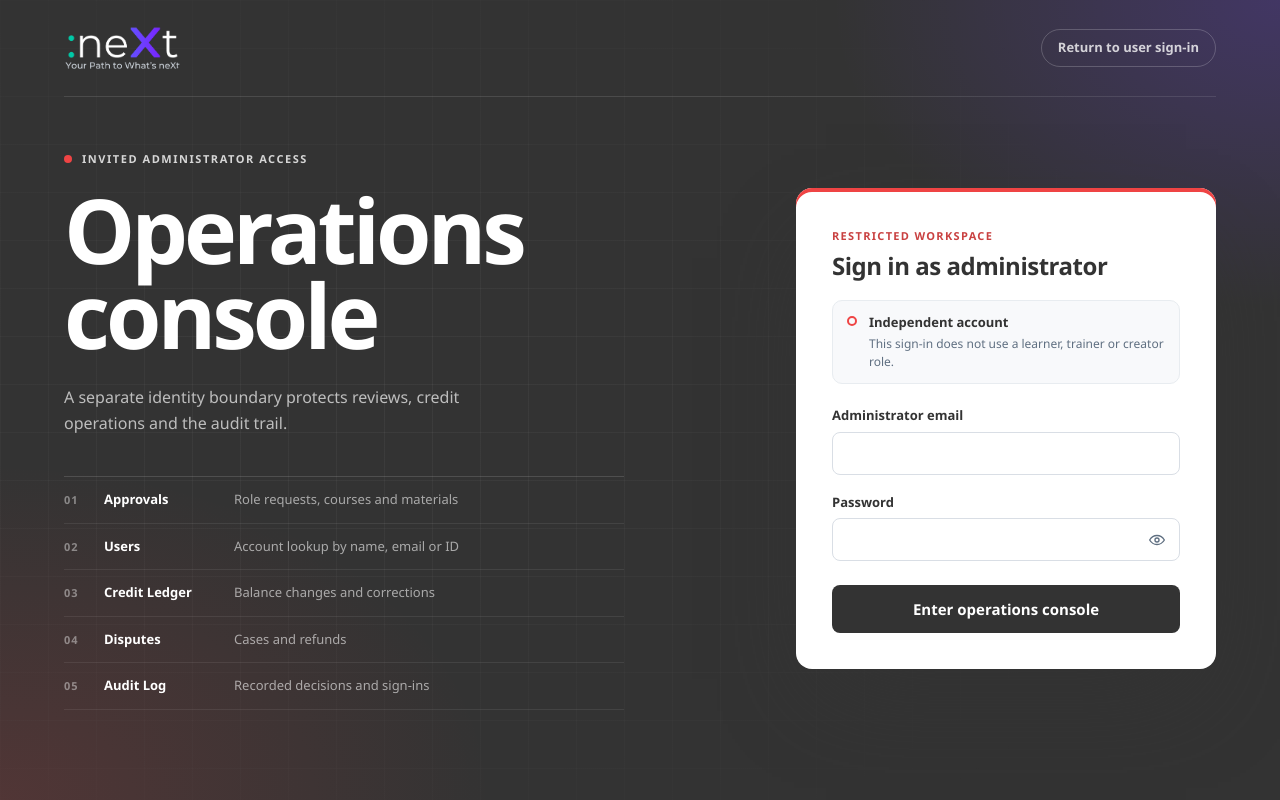
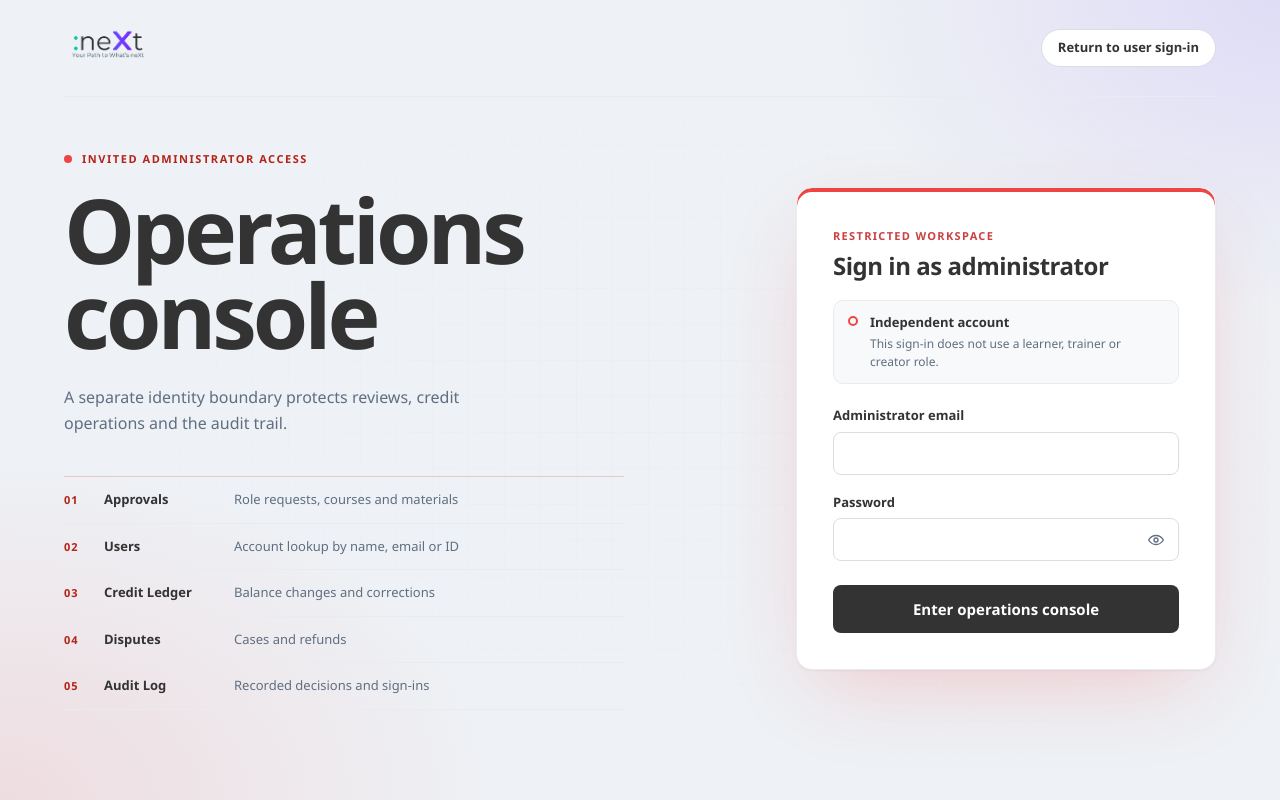
Before and after one commit to 2769824634/CoLearnX, a React (Vite) app in the folder colearnx.client/: page /admin/login in a window 1280 px wide. Built offline with nearby package versions, Linux system fonts and the light colour scheme.

Commit message:
New UI part 2: make all sign-in pages match the member login (#16)
Appearance only, no logic changes. Staff, register and password pages use the member login background and card. Admin login keeps its layout, recoloured to the light member login look with red marking it as restricted.

```diff
--- a/colearnx.client/src/App.jsx
+++ b/colearnx.client/src/App.jsx
@@ -8,6 +8,7 @@ import { SITE_TITLE } from './siteTitle';
 import './styles/member.css';
 import './styles/base-v10.css';
 import './styles/shell-v10.css';
+import './styles/auth-v10.css';
 
 function SiteTitle() {
   useEffect(() => {
--- a/colearnx.client/src/pages/admin/AdminLoginPage.jsx
+++ b/colearnx.client/src/pages/admin/AdminLoginPage.jsx
@@ -61,7 +61,7 @@ export default function AdminLoginPage() {
   return (
     <div className="auth-screen admin-auth-screen admin-console-screen">
       <header className="admin-console-bar">
-        <Logo tone="dark" />
+        <Logo />
         <Link className="admin-return-link" to="/login">Return to user sign-in</Link>
       </header>
       <main className="admin-console-layout" aria-labelledby="admin-login-title">
--- /dev/null
+++ b/colearnx.client/src/styles/auth-v10.css
@@ -0,0 +1,120 @@
+/* UI v10 · part 2: every sign-in page follows the member login page.
+   Staff, register and password pages take its background and card.
+   Admin takes the same card, with red marking it as the restricted entrance.
+   Appearance only: same fields, same text, same behaviour.
+   Selectors start with "html" so they win over admin.css, which loads later. */
+
+:root {
+  --login-glow:
+    radial-gradient(60% 50% at 12% 8%, color-mix(in srgb, var(--purple) 12%, transparent), transparent 70%),
+    radial-gradient(50% 45% at 92% 96%, color-mix(in srgb, var(--teal) 14%, transparent), transparent 70%),
+    var(--page-bg);
+  --login-grid:
+    linear-gradient(var(--border) 1px, transparent 1px),
+    linear-gradient(90deg, var(--border) 1px, transparent 1px);
+  --login-card-shadow:
+    0 1px 2px color-mix(in srgb, var(--charcoal) 6%, transparent),
+    0 30px 80px -24px color-mix(in srgb, var(--purple) 28%, transparent);
+}
+
+/* ---------- shared page background (same as member login) ---------- */
+html .auth-screen,
+html .auth-screen.admin-auth-screen {
+  position: relative;
+  overflow: hidden;
+  padding: 32px 16px;
+  color: var(--charcoal);
+  background: var(--login-glow);
+}
+
+html .auth-screen::before,
+html .admin-auth-screen::before {
+  content: '';
+  position: absolute;
+  inset: 0;
+  pointer-events: none;
+  opacity: 0.5;
+  background-image: var(--login-grid);
+  background-size: 36px 36px;
+  mask-image: radial-gradient(70% 70% at 50% 50%, #000, transparent 80%);
+}
+
+/* ---------- register, forgot / reset password, email check: same card finish ---------- */
+html .auth-card {
+  position: relative;
+  z-index: 1;
+  width: 460px;
+  border-radius: 16px;
+  box-shadow: var(--login-card-shadow);
+}
+
+html .auth-header {
+  border-bottom: 0;
+  padding-bottom: 4px;
+}
+
+html .auth-body h2 {
+  font-size: 22px;
+  letter-spacing: -0.02em;
+}
+
+/* ---------- admin: same layout as before, recoloured to the member login look; red marks it ---------- */
+html .auth-screen.admin-console-screen {
+  padding: 0 clamp(20px, 5vw, 72px) 40px;
+  background:
+    radial-gradient(55% 60% at 0% 100%, color-mix(in srgb, var(--danger) 12%, transparent), transparent 70%),
+    radial-gradient(50% 55% at 100% 0%, color-mix(in srgb, var(--purple) 12%, transparent), transparent 70%),
+    var(--page-bg);
+}
+
+html .admin-console-bar {
+  border-bottom-color: var(--border);
+}
+
+html .admin-return-link {
+  border-color: var(--border-strong);
+  background: var(--white);
+  color: var(--charcoal);
+}
+
+html .admin-return-link:hover {
+  border-color: var(--danger);
+  background: var(--white);
+  color: var(--danger-text);
+}
+
+html .admin-return-link:focus-visible {
+  outline-color: var(--danger);
+}
+
+html .admin-auth-kicker {
+  color: var(--danger-text);
+}
+
+html .admin-auth-copy {
+  color: var(--slate);
+}
+
+html .admin-console-scope {
+  border-top-color: color-mix(in srgb, var(--danger) 22%, var(--border));
+}
+
+html .admin-console-scope li {
+  border-bottom-color: var(--border);
+}
+
+html .admin-console-scope span {
+  color: var(--danger-text);
+}
+
+html .admin-console-scope em {
+  color: var(--slate);
+}
+
+html .admin-console-form {
+  border: 1px solid var(--border);
+  box-shadow:
+    inset 0 4px 0 var(--danger),
+    0 1px 2px color-mix(in srgb, var(--charcoal) 6%, transparent),
+    0 30px 80px -24px color-mix(in srgb, var(--danger) 26%, transparent);
+}
```
